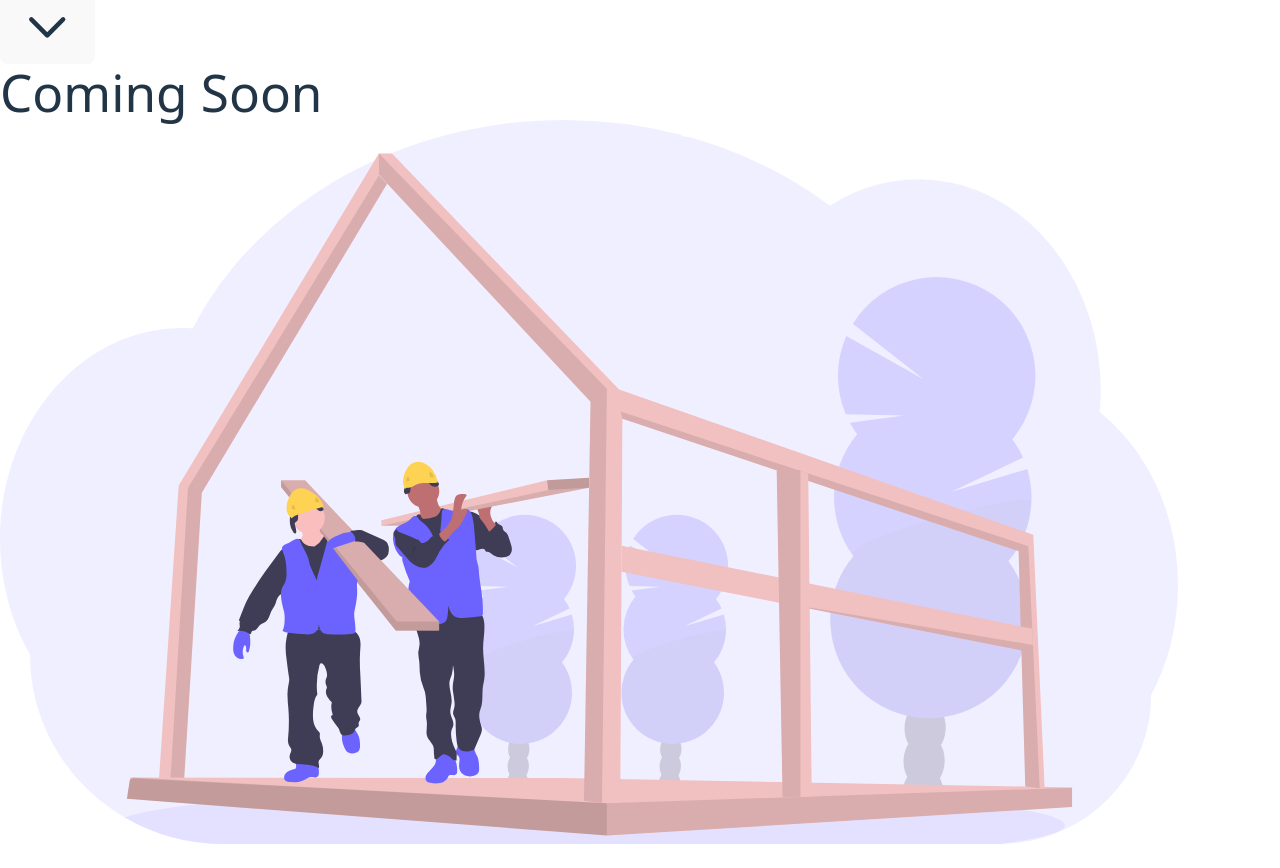
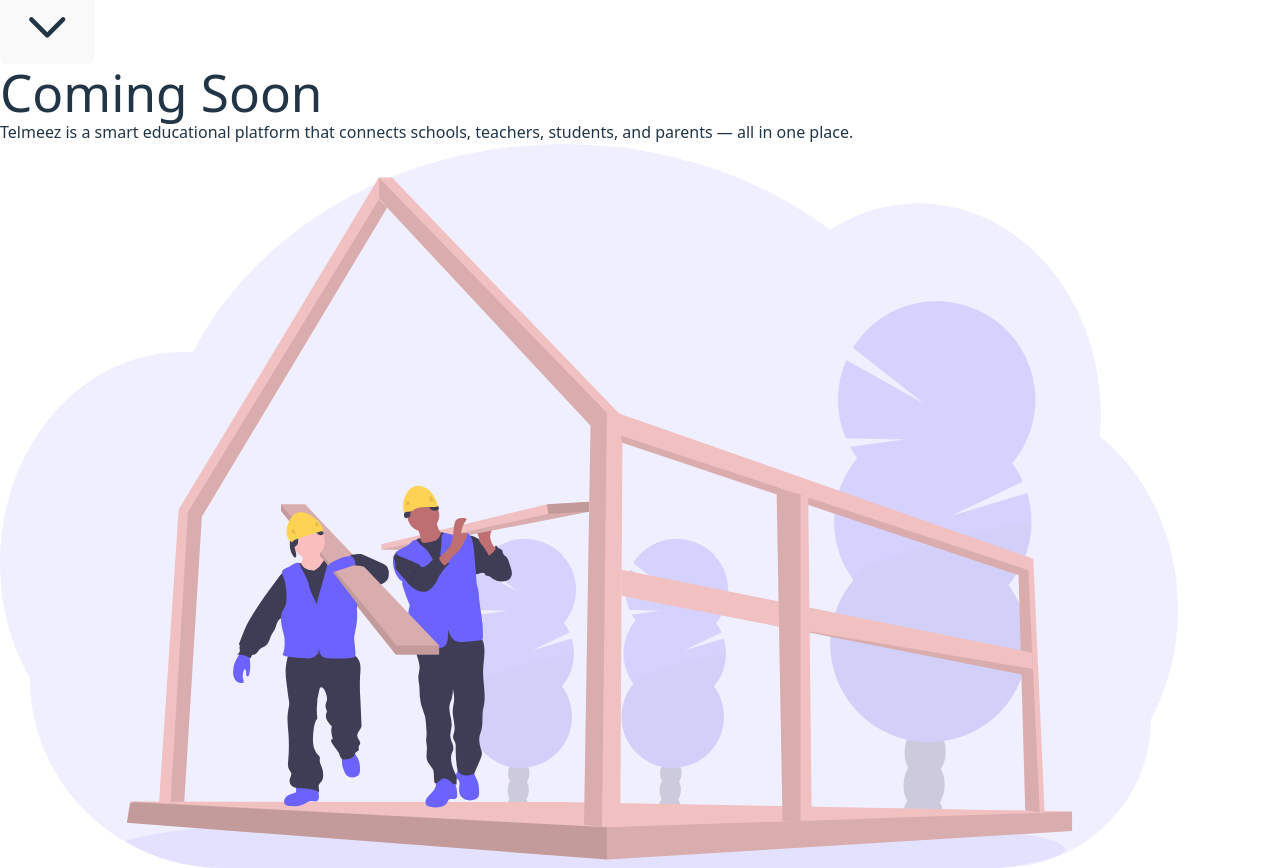
Before and after one commit to AlinSafawi19/Telmeez-frontend, a React (Vite) app: page / in a window 1280 px wide. Shown: the part 1060-1928 px from the top of the page. Before the commit the page ends 1904 px from the top, so only its background shows below. Built offline with nearby package versions, Linux system fonts and the light colour scheme.

Commit message:
Test deploy: Added subtitle to Coming Soon

```diff
--- a/src/components/ComingSoon.tsx
+++ b/src/components/ComingSoon.tsx
@@ -106,6 +106,9 @@
                         <h1 className="text-6xl font-bold text-indigo-600 dark:text-indigo-400 mb-4">
                             {t.comingSoon?.title}
                         </h1>
+                        <p className="text-lg text-gray-600 dark:text-gray-300 mb-4">
+                            {t.comingSoon?.description}
+                        </p>
                         <div className="w-24 h-1 bg-indigo-400 mx-auto rounded-full"></div>
                     </motion.div>
 
--- a/src/translations/ar.ts
+++ b/src/translations/ar.ts
@@ -737,6 +737,6 @@
     },
     comingSoon: {
         title: "قريباً",
-        description: "تلميز هو منصة تعليمية من الجيل الجديد تُحدث تحولاً في تجربة التعليم من خلال تواصل سلس، تحليلات ذكية، وتجربة استخدام بديهية للمدارس والمعلمين والطلاب. كن من أوائل من يختبرون مستقبل التعليم."
+        description: "تلميز هو منصة تعليمية ذكية تجمع المدارس والمعلمين والطلاب وأولياء الأمور في مكان واحد."
     }
 };
--- a/src/translations/en.ts
+++ b/src/translations/en.ts
@@ -737,6 +737,6 @@
     },
     comingSoon: {
         title: "Coming Soon",
-        description: "Telmeez is a next-gen platform transforming education with seamless communication, smart analytics, and an intuitive experience for schools, educators, and students. Be the first to experience the future of learning."
+        description: "Telmeez is a smart educational platform that connects schools, teachers, students, and parents — all in one place."
     }
 };
--- a/src/translations/fr.ts
+++ b/src/translations/fr.ts
@@ -737,6 +737,6 @@
     },
     comingSoon: {
         title: "Bientôt Disponible",
-        description: "Telmeez est une plateforme éducative de nouvelle génération qui transforme l'apprentissage grâce à une communication fluide, des analyses intelligentes et une expérience intuitive pour les écoles, enseignants et étudiants. Soyez parmi les premiers à découvrir le futur de l'éducation."
+        description: "Telmeez est une plateforme éducative intelligente qui connecte écoles, enseignants, élèves et parents en un seul endroit."
     }
 };
```
